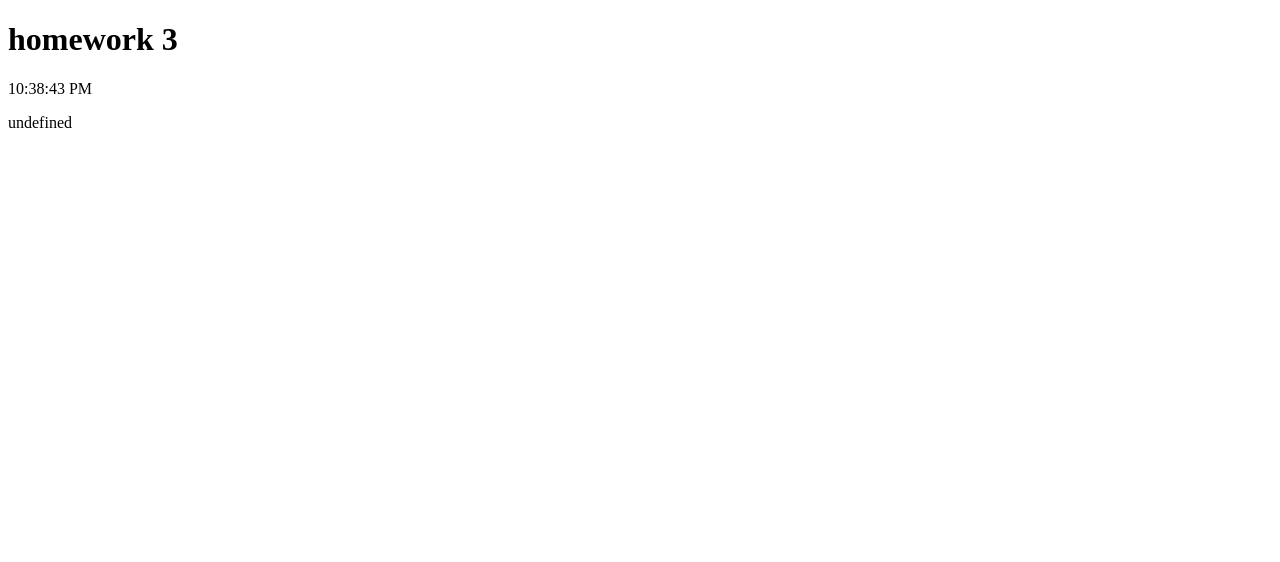
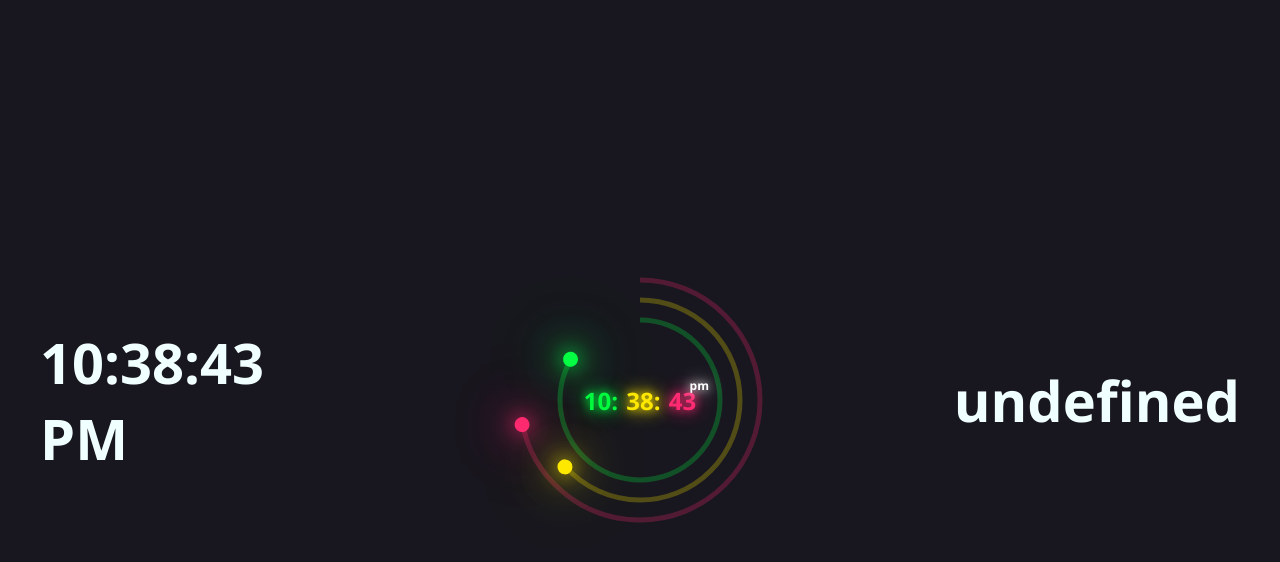
Before and after one commit to AnasMu7ammad/devpro, a plain HTML site: page Homeworks/HW4/dayandtime.html in a window 1280 px wide. Drawn offline with Linux system fonts and the light colour scheme; no server answers.

Commit message:
update homeworks
upload day and time and miss some file cuz error with using GitHub desktop
ex: used stash option

```diff
--- /dev/null
+++ b/Homeworks/HW4/css.css
@@ -0,0 +1,196 @@
+*{
+    margin: 0;
+    padding: 0;
+    box-sizing: border-box;
+}
+body{
+    display: flex;
+    justify-content: center;
+    align-items: center;
+    min-height: 100vh;
+    overflow: hidden;
+    background: #18171f;
+}
+#time{
+    position: relative;
+    width: 250px;
+    height: 250px;
+    display: flex;
+    justify-content: center;
+    align-items: center;
+}
+#time .circle{
+    position: absolute;
+    display: flex;
+    justify-content: center;
+    align-items: center;
+}
+#time .circle svg{
+    position: relative;
+    transform: rotate(270deg);
+}
+#time .circle:nth-child(1) svg{
+    width: 250px;
+    height: 250px;
+}
+#time .circle:nth-child(2) svg{
+    width: 210px;
+    height: 210px;
+}
+#time .circle:nth-child(3) svg{
+    width: 170px;
+    height: 170px;
+}
+#time .circle svg circle{
+    width: 100%;
+    height: 100%;
+    fill: transparent;
+    stroke: var(--clr);
+    stroke-width: 5;
+    transform: translate(5px,5px);
+    opacity: 0.25;
+}
+#time .circle:nth-child(1) svg circle{
+    stroke-dasharray: 760;
+    stroke-dashoffset: 760;
+}
+#time .circle:nth-child(2) svg circle{
+    stroke-dasharray: 630;
+    stroke-dashoffset: 630;
+}
+#time .circle:nth-child(3) svg circle{
+    stroke-dasharray: 510;
+    stroke-dashoffset: 510;
+}
+.dots{
+    position: absolute;
+    height: 100%;
+    width: 100%;
+    display: flex;
+    justify-content: center;
+    align-items: flex-start;
+    z-index: 10;
+}
+.dots::before{
+    content: '';
+    position: absolute;
+    top: -3px;
+    height: 15px;
+    width: 15px;
+    background: var(--clr);
+    border-radius: 50%;
+    box-shadow: 0 0 20px var(--clr),
+    0 0 40px var(--clr),
+    0 0 60px var(--clr),
+    0 0 80px var(--clr);
+}
+.timebox{
+    position: absolute;
+    inset: 0;
+    display: flex;
+    justify-content: center;
+    align-items: center;
+    width: 100%;
+    color: azure;
+    font-family:'Segoe UI', Tahoma, Geneva, Verdana, sans-serif;
+    gap: 15px;
+    font-size: 1.5em;
+    font-weight: bold;
+}
+.timebox #hours::after,
+.timebox #minutes::after{
+    content: ':';
+    position: absolute;
+}
+.timebox div{
+    color: var(--c);
+    text-shadow: 0 0 10px var(--c),
+    0 0 20px var(--c);
+}
+.ap{
+    position: absolute;
+    transform: translateY(-15px);
+    font-size: 0.5em;
+    right: 56px;
+}
+
+.timeapi{
+    position: absolute;
+    inset: 10;
+    padding-left: 2.5rem;
+    display: flex;
+    justify-content: left;
+    align-items: left;
+    width: 100%;
+    color: azure;
+    font-family:'Segoe UI', Tahoma, Geneva, Verdana, sans-serif;
+    gap: 15px;
+    font-size: 3.5em;
+    font-weight: bold;
+}
+.timeapi2{
+    position: absolute;
+    inset: 10;
+    padding-right: 2.5rem;
+    display: flex;
+    justify-content: right;
+    align-items: right;
+    width: 100%;
+    color: azure;
+    font-family:'Segoe UI', Tahoma, Geneva, Verdana, sans-serif;
+    gap: 15px;
+    font-size:3.5em;
+    font-weight: bold;
+}
+/*
+#time1{
+    position: relative;
+    width: 250px;
+    height: 250px;
+    display: flex;
+    justify-content: center;
+    align-items: center;
+}
+#time1 .circle{
+    position: absolute;
+    display: flex;
+    justify-content: center;
+    align-items: center;
+}
+#time1 .circle svg{
+    position: relative;
+    transform: rotate(270deg);
+}
+#time1 .circle:nth-child(1) svg{
+    width: 250px;
+    height: 250px;
+}
+#time1 .circle:nth-child(2) svg{
+    width: 210px;
+    height: 210px;
+}
+#time1 .circle:nth-child(3) svg{
+    width: 170px;
+    height: 170px;
+}
+#time1 .circle svg circle{
+    width: 100%;
+    height: 100%;
+    fill: transparent;
+    stroke: var(--clr);
+    stroke-width: 5;
+    transform: translate(5px,5px);
+    opacity: 0.25;
+}
+#time1 .circle:nth-child(1) svg circle{
+    stroke-dasharray: 760;
+    stroke-dashoffset: 760;
+}
+#time1 .circle:nth-child(2) svg circle{
+    stroke-dasharray: 630;
+    stroke-dashoffset: 630;
+}
+#time1 .circle:nth-child(3) svg circle{
+    stroke-dasharray: 510;
+    stroke-dashoffset: 510;
+}*/
--- a/Homeworks/HW4/dayandtime.html
+++ b/Homeworks/HW4/dayandtime.html
@@ -1,14 +1,50 @@
 <!DOCTYPE html>
 <title>HW3</title>
 <meta charset="UTF-8">
-
+<link rel="stylesheet" href="./css.css">
 <html>
 <header>
-    <h1>homework 3</h1>
 </header>
 <body>
-    <p id="time"></p>
-    <p id="time2">1</p>
+
+
+    <div class="timeapi2">
+        <span id="time2"></span>
+    </div>
+
+    <!--current time with js method-->
+        <div class="timeapi">
+            <span id="time"></span>
+        </div>
+
+    <!--current time manually-->
+    <div id="time">
+        <div class="circle" style="--clr:#ff2972">
+            <div class="dots sec_dots"></div>
+            <svg>
+                <circle cx="120" cy="120" r="120" id="ss"></circle>
+            </svg>
+        </div>
+        <div class="circle" style="--clr:#fee800">
+            <div class="dots min_dots"></div>
+            <svg>
+                <circle cx="100" cy="100" r="100" id="mm"></circle>
+            </svg>
+        </div>
+        <div class="circle" style="--clr:#04fc43">
+            <div class="dots hr_dots"></div>
+            <svg>
+                <circle cx="80" cy="80" r="80" id="hh"></circle>
+            </svg>
+        </div>
+        <div class="timebox">
+            <div id="hours" style="--c:#04fc43;">00</div>
+            <div id="minutes" style="--c:#fee800;">00</div>
+            <div id="secounds" style="--c:#ff2972;">00</div>
+            <div class="ap"><div id="ampm" style="--c:#ffffff;">AM</div></div>
+        </div>
+    </div>
+
 </body>
 <script src="./jsHW3.js"></script>
 </html>
--- a/Homeworks/HW4/jsHW3.js
+++ b/Homeworks/HW4/jsHW3.js
@@ -13,7 +13,7 @@ function gettime()
   .then(data => console.log(data.dst,data.datetime));
 
 }
-document.getElementById("time2").innerHTML = gettime();
+document.getElementById("time2").innerHTML = gettime.value;
 
 setInterval(myTimer, 1000);
 
@@ -21,3 +21,52 @@ function myTimer() {
   const d = new Date();
   document.getElementById("time").innerHTML = d.toLocaleTimeString();
 }
+
+setInterval(()=>{
+let hh = document.getElementById('hh')
+, mm = document.getElementById('mm')
+, ss = document.getElementById('ss');
+
+let sec_dot = document.querySelector('.sec_dots'),
+    min_dot = document.querySelector('.min_dots'),
+    hr_dot = document.querySelector('.hr_dots');
+
+let hours =document.getElementById('hours'),
+    minutes =document.getElementById('minutes'),
+    secounds =document.getElementById('secounds'),
+    ampm =document.getElementById('ampm');
+
+let h = new Date().getHours(),
+    m = new Date().getMinutes(),
+    s = new Date().getSeconds();
+    let am= h>=12 ? "pm" : "am";
+
+    //convert 24hr clock to 12hr clock
+   if(h > 12){
+      h = h -12;
+    }
+    //h = (h>12)? h - 12 :h;
+    //add 0 before single digit number
+    h = (h<10)? "0"+ h : h;
+    m = (m<10)? "0"+m :m;
+    s = (s<10)? "0"+s :s;
+
+    hours.innerHTML= h;
+    minutes.innerHTML= m;
+    secounds.innerHTML= s;
+    ampm.innerHTML=am;
+
+    hh.style.strokeDashoffset = 510 -(510 * h) / 12;
+    // 12 hours clock
+    mm.style.strokeDashoffset = 630 -(630 * m) / 60;
+    // 60 minutes clock
+    ss.style.strokeDashoffset = 760 -(760 * s) / 60;
+    // 60 secound clock
+
+    sec_dot.style.transform = `rotateZ(${s * 6}deg)`;
+    //360 /60sec = 6
+    min_dot.style.transform = `rotateZ(${m * 6}deg)`;
+    //360 /60min = 6
+    hr_dot.style.transform = `rotateZ(${h * 30}deg)`;
+    //360 /60sec = 6
+})
```
Also changed, not shown: Homeworks/HW3/HW3.html (added, +11 -0 lines).
